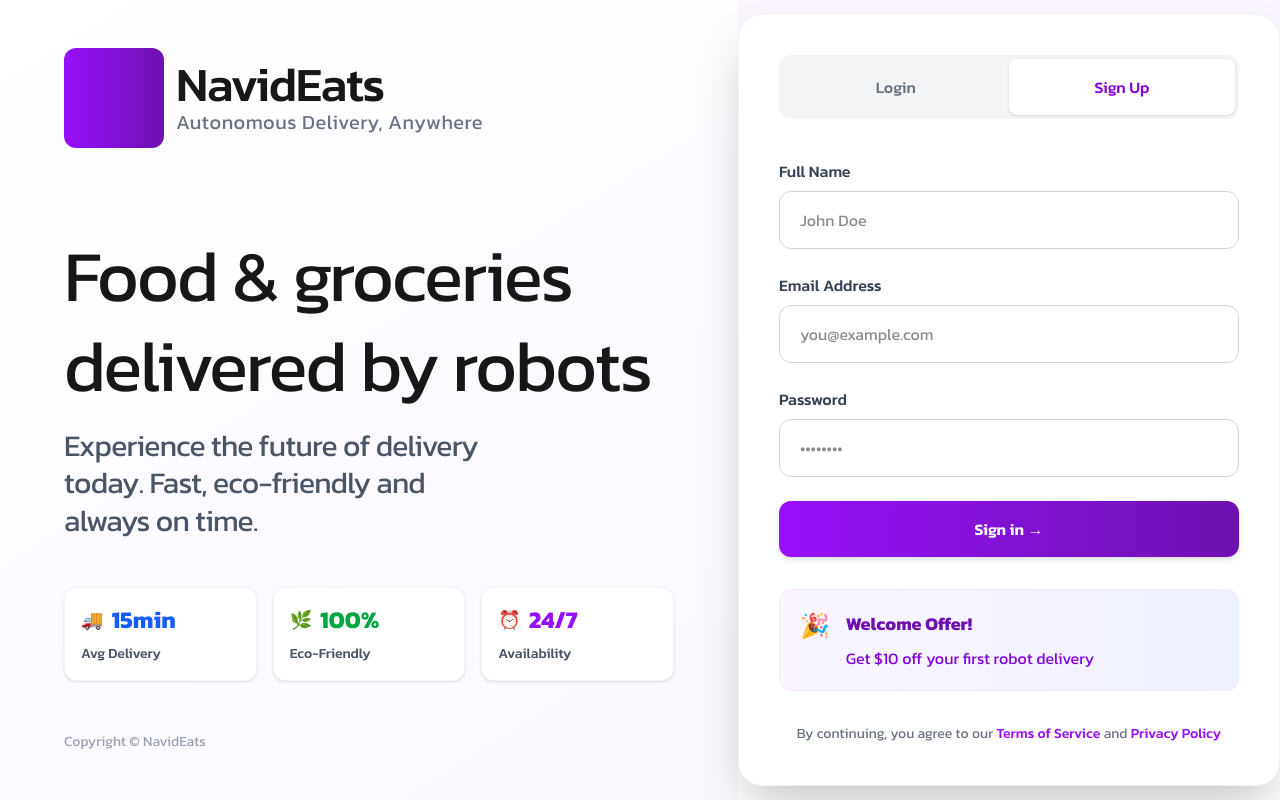
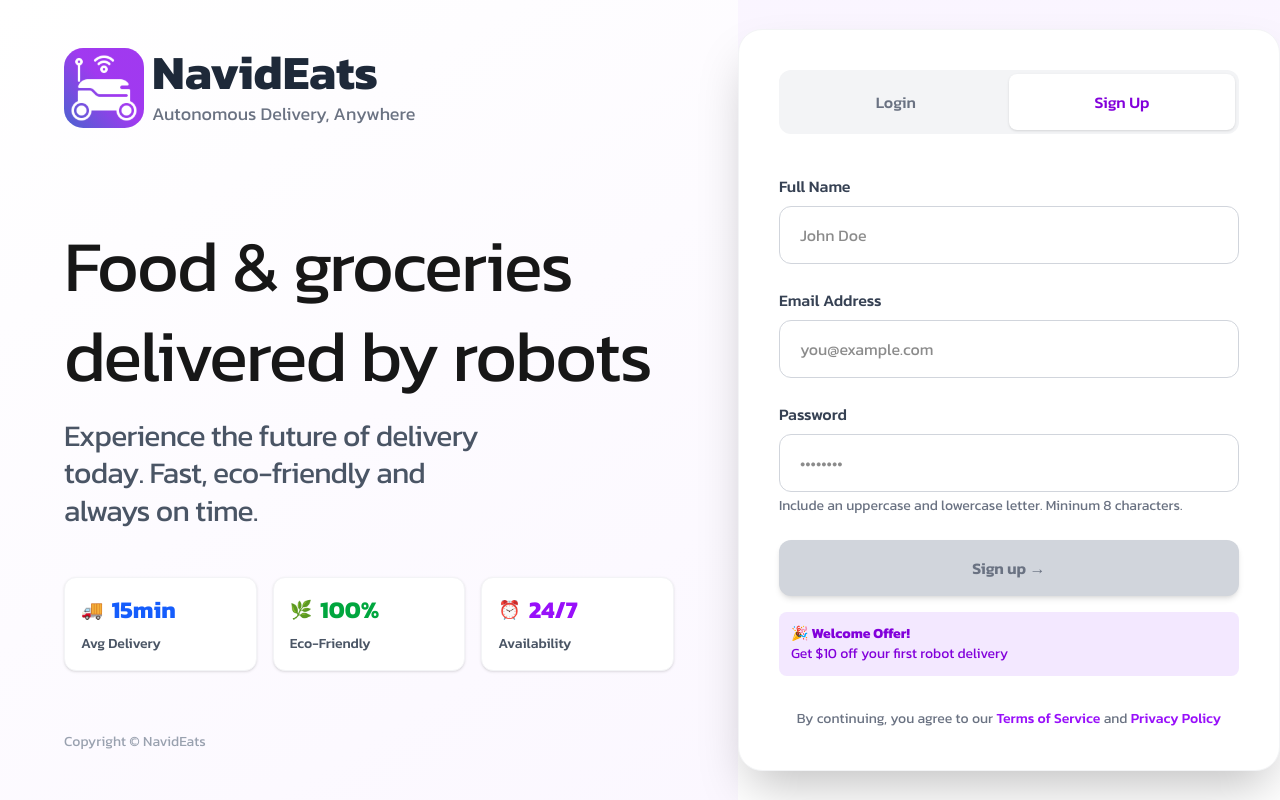
Before and after one commit to VirtualFlight/Autonomous-Robot-Delivery, a Next.js app in the folder frontend/: page /login in a window 1280 px wide. Both pictures are taken after a click on the button "Sign Up". Built offline with nearby package versions, Linux system fonts and the light colour scheme.

Commit message:
Changed login, changed navbar. Formatting is improved.

```diff
--- a/frontend/app/login/page.jsx
+++ b/frontend/app/login/page.jsx
@@ -1,24 +1,31 @@
 "use client";
 
 import { useState } from "react";
-import Link from "next/link"; // Import Link
+import Link from "next/link";
+import { useRouter } from "next/navigation";
+import Image from "next/image";
 
 export default function LoginPage() {
   const [isSignup, setIsSignup] = useState(false);
 
   return (
     <div className="min-h-screen flex bg-gradient-to-br from-white to-purple-50">
-      {/* LEFT SIDE - Made slightly smaller */}
+      {/* LEFT SIDE */}
       <div className="w-5/5 px-16 py-12 flex flex-col justify-between">
         <div className="flex items-center gap-3">
-          <div className="w-25 h-25 rounded-xl bg-gradient-to-r from-purple-600 to-purple-800 flex items-center justify-center">
-            <span className="text-white font-bold text-sm"></span>
-          </div>
-          <div>
-            <p className="font-medium text-5xl tracking-tight">NavidEats</p>
-            <p className="text-xl text-gray-500 tracking-wide">
-              Autonomous Delivery, Anywhere
-            </p>
+          <div className="flex gap-2 items-center">
+            <Image
+              src="/logo.svg"
+              alt="NavidEats logo"
+              width={80}
+              height={80}
+            />
+            <div>
+              <p className="text-5xl font-bold text-gray-800">NavidEats</p>
+              <p className="text-gray-500 text-lg mt-1">
+                Autonomous Delivery, Anywhere
+              </p>
+            </div>
           </div>
         </div>
 
@@ -54,15 +61,13 @@ export default function LoginPage() {
           </div>
         </div>
 
-        <p className="text-sm text-gray-400">
-          Copyright © NavidEats
-        </p>
+        <p className="text-sm text-gray-400">Copyright © NavidEats</p>
       </div>
 
-      {/* RIGHT SIDE - Made larger (3/5 of screen) */}
+      {/* RIGHT SIDE */}
       <div className="w-4/5 flex items-center justify-center bg-gradient-to-b from-purple-50 to-white">
         <div className="w-full max-w-4xl bg-white rounded-3xl shadow-2xl p-10 border border-gray-100">
-          {/* Tabs - Larger */}
+          {/* Tabs */}
           <div className="flex bg-gray-100 rounded-xl p-1 mb-10">
             <button
               onClick={() => setIsSignup(false)}
@@ -110,13 +115,16 @@ function LoginForm() {
           />
           Remember me
         </label>
-        <a href="#" className="text-purple-600 hover:text-purple-800 font-medium">
+        <a
+          href="#"
+          className="text-purple-600 hover:text-purple-800 font-medium"
+        >
           Forgot password?
         </a>
       </div>
 
       <Link href="/">
-      <PrimaryButton text="Sign in →" />
+        <PrimaryButton text="Sign in →" />
       </Link>
 
       <Terms />
@@ -124,27 +132,68 @@ function LoginForm() {
   );
 }
 
+// Sign up form
+
 function SignupForm() {
+  const router = useRouter();
+
+  const [name, setName] = useState("");
+  const [email, setEmail] = useState("");
+  const [password, setPassword] = useState("");
+
+  // ---- VALIDATION RULES ----
+  const isNameValid = name.trim().length >= 2;
+  const isEmailValid = email.includes("@");
+  const isPasswordValid =
+    password.length >= 8 && /[A-Z]/.test(password) && /[a-z]/.test(password);
+
+  const isFormValid = isNameValid && isEmailValid && isPasswordValid;
+
+  function handleSubmit() {
+    if (!isFormValid) return;
+
+    // later: send to backend
+    router.push("/");
+  }
+
   return (
     <>
-      <Input label="Full Name" placeholder="John Doe" />
-      <Input label="Email Address" placeholder="you@example.com" />
-      <Input label="Password" placeholder="••••••••" type="password" />
+      <Input
+        label="Full Name"
+        placeholder="John Doe"
+        value={name}
+        onChange={(e) => setName(e.target.value)}
+        error={!isNameValid && name}
+      />
 
-      <Link href="/">
-      <PrimaryButton text="Sign in →" />
-      </Link>
+      <Input
+        label="Email Address"
+        placeholder="you@example.com"
+        value={email}
+        onChange={(e) => setEmail(e.target.value)}
+        error={!isEmailValid && email}
+      />
 
-      <div className="mt-8 bg-gradient-to-r from-purple-50 to-indigo-50 border border-purple-100 text-purple-800 text-base p-5 rounded-xl">
-        <div className="flex items-start gap-4">
-          <span className="text-2xl">🎉</span>
-          <div>
-            <strong className="text-lg">Welcome Offer!</strong>
-            <p className="mt-2 text-purple-700">
-              Get $10 off your first robot delivery
-            </p>
-          </div>
-        </div>
+      <Input
+        label="Password"
+        type="password"
+        placeholder="••••••••"
+        value={password}
+        onChange={(e) => setPassword(e.target.value)}
+        error={!isPasswordValid && password}
+        helper="Include an uppercase and lowercase letter. Mininum 8 characters."
+      />
+
+      <PrimaryButton
+        text="Sign up →"
+        disabled={!isFormValid}
+        onClick={handleSubmit}
+      />
+
+      <div className="mt-4 bg-purple-100 text-purple-700 text-sm p-3 rounded-lg">
+        🎉 <strong>Welcome Offer!</strong>
+        <br />
+        Get $10 off your first robot delivery
       </div>
 
       <Terms />
@@ -154,22 +203,52 @@ function SignupForm() {
 
 /* ---------------- UI PIECES ---------------- */
 
-function Input({ label, placeholder, type = "text" }) {
+function Input({
+  label,
+  placeholder,
+  type = "text",
+  value,
+  onChange,
+  error,
+  helper,
+}) {
   return (
     <div className="mb-6">
-      <label className="text-base font-medium text-gray-700 mb-2 block">{label}</label>
+      <label className="text-base font-medium text-gray-700 mb-2 block">
+        {label}
+      </label>
+
       <input
         type={type}
+        value={value}
+        onChange={onChange}
         placeholder={placeholder}
-        className="w-full border border-gray-300 rounded-xl px-5 py-4 text-base outline-none focus:ring-3 focus:ring-purple-500 focus:border-transparent transition-all"
+        className={`w-full rounded-xl px-5 py-4 text-base outline-none transition-all
+          ${
+            error
+              ? "border-red-400 focus:ring-red-400"
+              : "border-gray-300 focus:ring-purple-500"
+          }
+          border focus:ring-2`}
       />
+
+      {helper && <p className="text-sm text-gray-500 mt-1">{helper}</p>}
     </div>
   );
 }
 
-function PrimaryButton({ text }) {
+function PrimaryButton({ text, onClick, disabled }) {
   return (
-    <button className="w-full bg-gradient-to-r from-purple-600 to-purple-800 text-white py-4 rounded-xl font-semibold text-base hover:opacity-90 transition-all shadow-md hover:shadow-lg">
+    <button
+      onClick={onClick}
+      disabled={disabled}
+      className={`w-full py-4 rounded-xl font-semibold text-base transition-all shadow-md
+        ${
+          disabled
+            ? "bg-gray-300 text-gray-500 cursor-not-allowed"
+            : "bg-gradient-to-r from-purple-600 to-purple-800 text-white hover:opacity-90 hover:shadow-lg"
+        }`}
+    >
       {text}
     </button>
   );
@@ -178,7 +257,14 @@ function PrimaryButton({ text }) {
 function Terms() {
   return (
     <p className="text-sm text-gray-500 text-center mt-8 leading-relaxed">
-      By continuing, you agree to our <a href="#" className="text-purple-600 hover:underline font-medium">Terms of Service</a> and <a href="#" className="text-purple-600 hover:underline font-medium">Privacy Policy</a>
+      By continuing, you agree to our{" "}
+      <a href="#" className="text-purple-600 hover:underline font-medium">
+        Terms of Service
+      </a>{" "}
+      and{" "}
+      <a href="#" className="text-purple-600 hover:underline font-medium">
+        Privacy Policy
+      </a>
     </p>
   );
 }
```
Also changed, not shown: frontend/app/Components/NavBar.jsx (+39 -8 lines), 1 other file (tests, documents, lock files or other folders).
